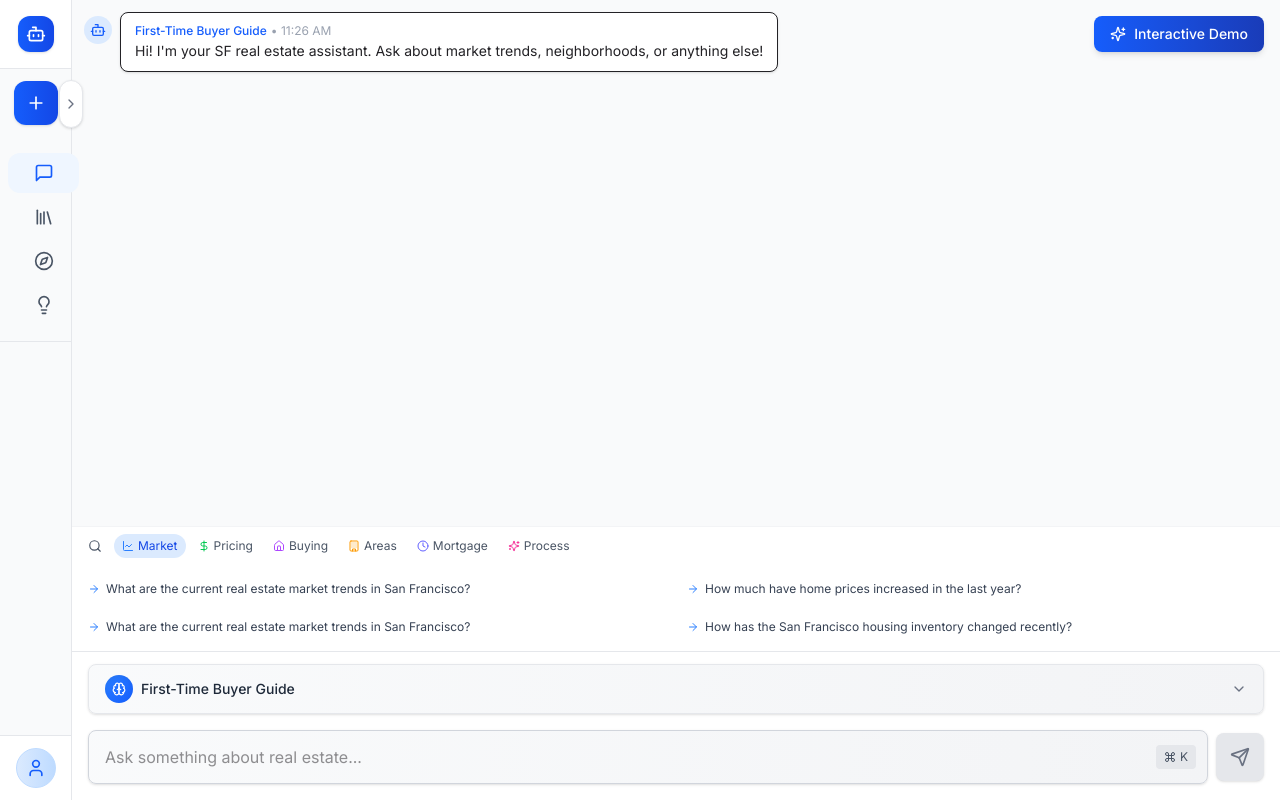
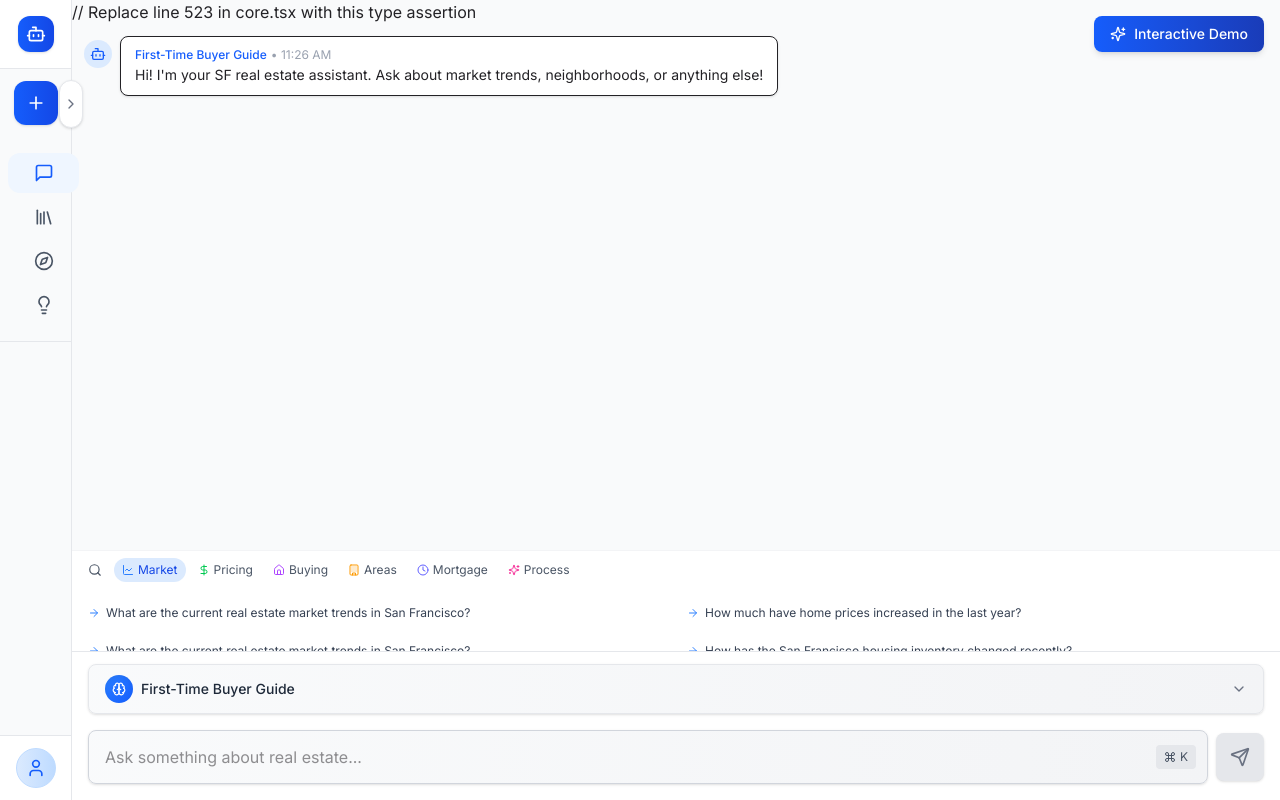
Before and after one commit to buzzhype/neo-next, a Next.js app: page /super in a window 1280 px wide. Built offline with nearby package versions, Linux system fonts and the light colour scheme.

Commit message:
Update core.tsx

```diff
--- a/src/app/super/core.tsx
+++ b/src/app/super/core.tsx
@@ -512,6 +512,7 @@ export default function Core() {
         >
           {/* Main chat UI */}
           <div className="flex-1 overflow-hidden">
+            // Replace line 523 in core.tsx with this type assertion
             <ChatSection
               messages={displayMessages}
               agents={agents}
```
